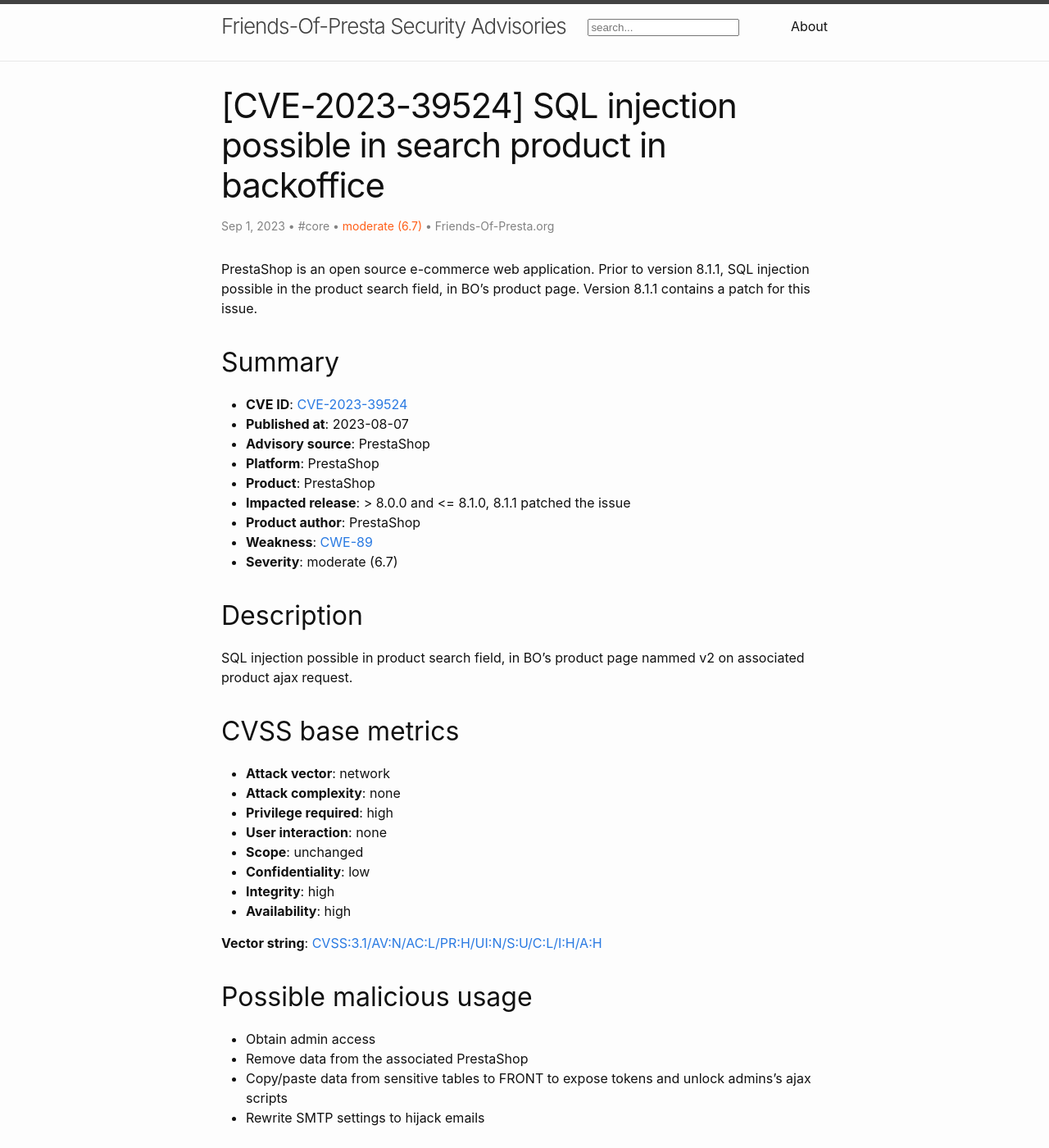
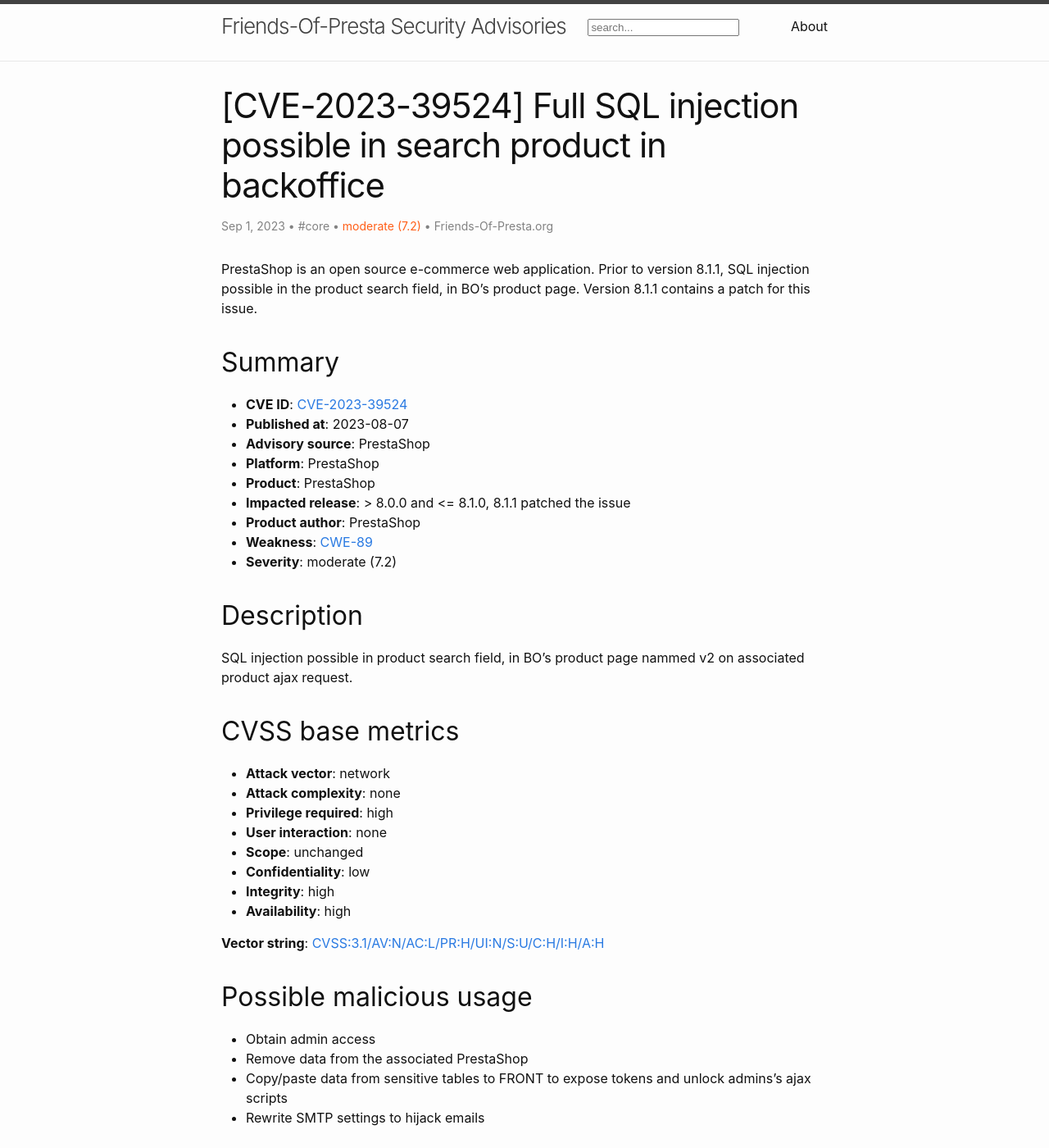
Before and after one commit to friends-of-presta/security-advisories, a Jekyll site: the page built from _posts/2023-09-01-core-CVE-2023-39524.md, in a window 1280 px wide and 1400 px high. Shown: the whole window at 82% size. Built offline with Jekyll 4.4.1, drawn with Linux system fonts in a browser that asks for light colours.

Commit message:
edit cvss

```diff
--- a/_posts/2023-09-01-core-CVE-2023-39524.md
+++ b/_posts/2023-09-01-core-CVE-2023-39524.md
@@ -1,11 +1,11 @@
 ---
 layout: post
-title: "[CVE-2023-39524] SQL injection possible in search product in backoffice"
+title: "[CVE-2023-39524] Full SQL injection possible in search product in backoffice"
 categories: core
 author:
 - Friends-Of-Presta.org
 meta: "CVE,PrestaShop,core"
-severity: "moderate (6.7)"
+severity: "moderate (7.2)"
 ---
 
 PrestaShop is an open source e-commerce web application. Prior to version 8.1.1, SQL injection possible in the product search field, in BO's product page. Version 8.1.1 contains a patch for this issue.
@@ -20,7 +20,7 @@ PrestaShop is an open source e-commerce web application. Prior to version 8.1.1,
 * **Impacted release**: > 8.0.0 and <= 8.1.0, 8.1.1 patched the issue
 * **Product author**: PrestaShop
 * **Weakness**: [CWE-89](https://cwe.mitre.org/data/definitions/89.html)
-* **Severity**: moderate (6.7)
+* **Severity**: moderate (7.2)
 
 ## Description
 
@@ -37,7 +37,7 @@ SQL injection possible in product search field, in BO's product page nammed v2 o
 * **Integrity**: high
 * **Availability**: high
 
-**Vector string**: [CVSS:3.1/AV:N/AC:L/PR:H/UI:N/S:U/C:L/I:H/A:H](https://nvd.nist.gov/vuln-metrics/cvss/v3-calculator?vector=AV:N/AC:L/PR:H/UI:N/S:U/C:L/I:H/A:H)
+**Vector string**: [CVSS:3.1/AV:N/AC:L/PR:H/UI:N/S:U/C:H/I:H/A:H](https://nvd.nist.gov/vuln-metrics/cvss/v3-calculator?vector=AV:N/AC:L/PR:H/UI:N/S:U/C:H/I:H/A:H)
 
 ## Possible malicious usage
 
```
